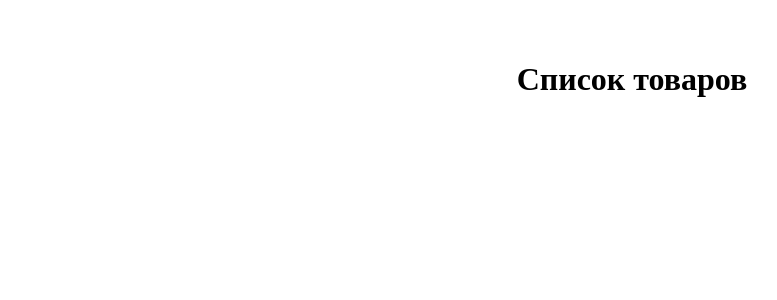
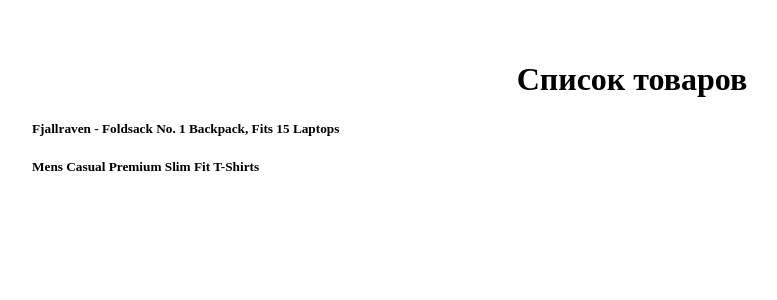
Before and after one commit to annakon/otus-vue-baklikova, a Vue app: page / in a window 1280 px wide. Shown: the top 300 px of the page, without its empty margins (8-785 px from the left). Built offline with nearby package versions, Linux system fonts and the light colour scheme.

Commit message:
отображается title товара

```diff
--- a/src/App.vue
+++ b/src/App.vue
@@ -1,5 +1,6 @@
 <script setup>
 import { ref} from "vue";
+import GoodsItem from "@/components/GoodsItem.vue";
 const goods = ref([
   {"id":1,"title":"Fjallraven - Foldsack No. 1 Backpack, Fits 15 Laptops","price":109.95,"description":"Your perfect pack for everyday use and walks in the forest. Stash your laptop (up to 15 inches) in the padded sleeve, your everyday","category":"men's clothing","image":"https://fakestoreapi.com/img/81fPKd-2AYL._AC_SL1500_.jpg","rating":{"rate":3.9,"count":120}},
   {"id":2,"title":"Mens Casual Premium Slim Fit T-Shirts ","price":22.3,"description":"Slim-fitting style, contrast raglan long sleeve, three-button henley placket, light weight & soft fabric for breathable and comfortable wearing. And Solid stitched shirts with round neck made for durability and a great fit for casual fashion wear and diehard baseball fans. The Henley style round neckline includes a three-button placket.","category":"men's clothing","image":"https://fakestoreapi.com/img/71-3HjGNDUL._AC_SY879._SX._UX._SY._UY_.jpg","rating":{"rate":4.1,"count":259}}
@@ -9,9 +10,13 @@ const goods = ref([
 <template>
   <header>
     <h1>Cписок товаров</h1>
-
   </header>
-
+  <div>
+    <GoodsItem  v-for="g in goods"
+                :key="g.id"
+                :goods="g">
+    </GoodsItem>
+  </div>
 </template>
 
 <style scoped>
--- a/src/components/GoodsItem.vue
+++ b/src/components/GoodsItem.vue
@@ -1,11 +1,15 @@
 <template>
-
+  <div class="cardBody">
+    <h5 class="card-title">
+      {{ props.goods.title }}
+    </h5>
+  </div>
 </template>
 
-<script>
-export default {
-  name: "GoodsItem"
-}
+<script setup>
+
+const props = defineProps(['goods']);
+
 </script>
 
 <style scoped>
```
